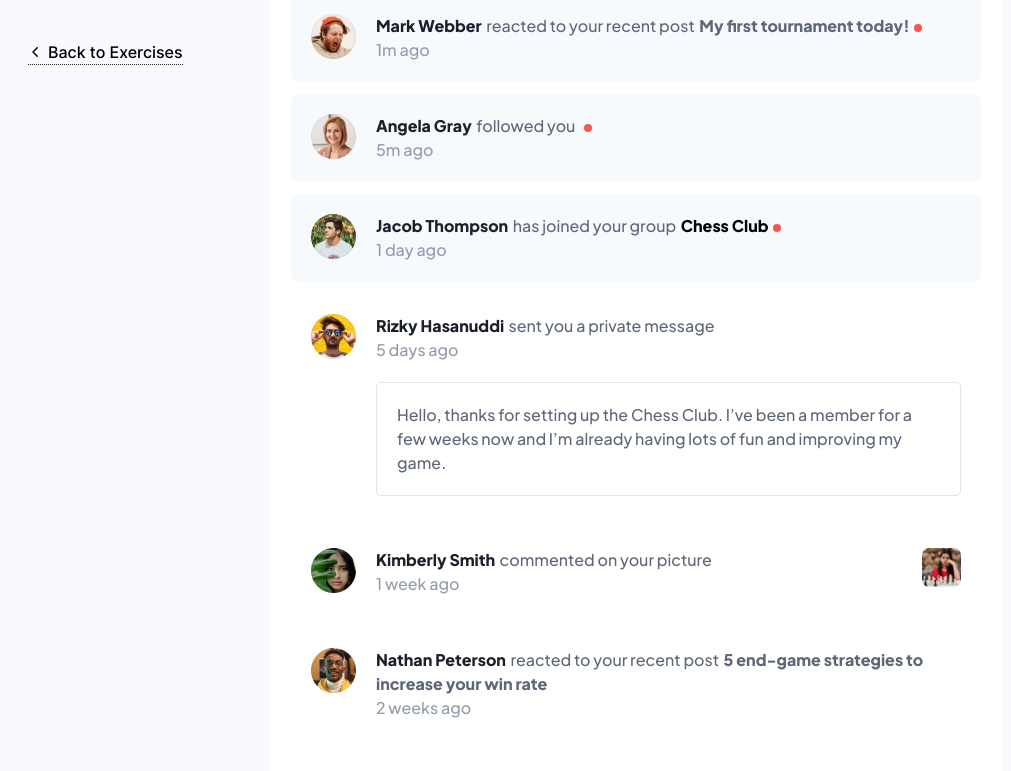
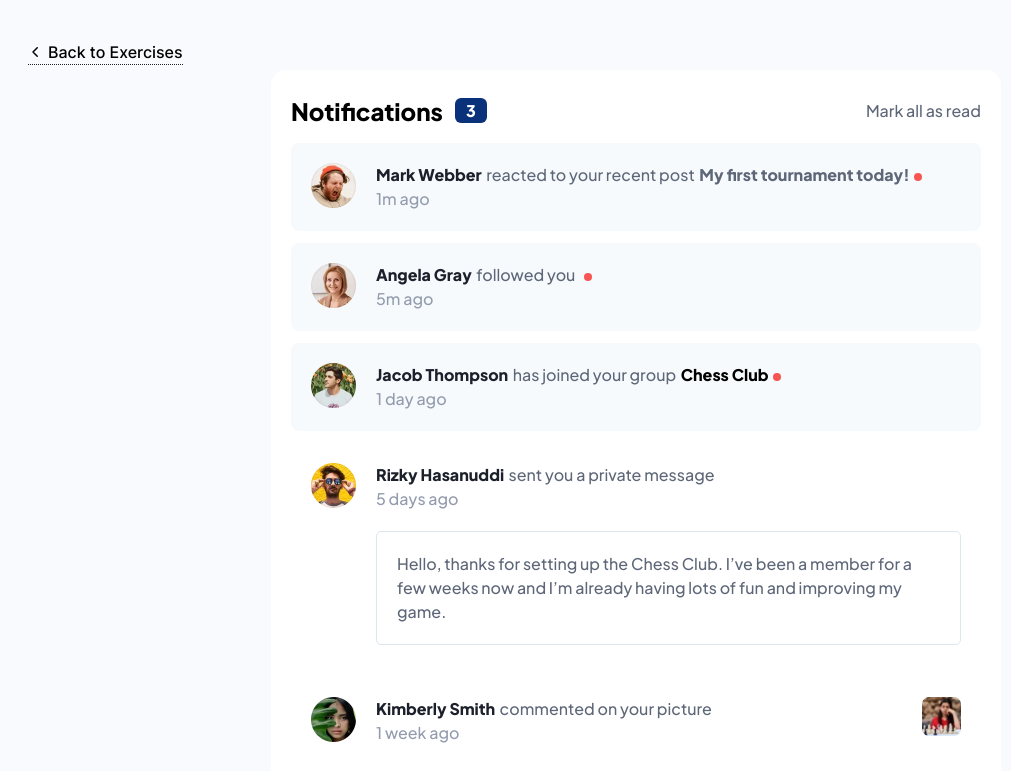
Before and after one commit to 15077693d/frontend-mentor-with-tailwind, a Next.js app: page /exercises/ex3 in a window 1280 px wide. Shown: the top 771 px of the page, without its empty margins (4-1015 px from the left). Built offline with nearby package versions, Linux system fonts and the light colour scheme.

Commit message:
fix: w-screen in ex3

```diff
--- a/src/pages/exercises/ex3.tsx
+++ b/src/pages/exercises/ex3.tsx
@@ -6,7 +6,7 @@ import { Notifications } from '@/components/ex3/Notifications/Notifications';
 export default function NotificationPage() {
   return (
     <ExerciseLayout
-      className='flex h-screen w-screen items-center  justify-center  bg-[#F9FAFD]'
+      className='flex  justify-center bg-[#F9FAFD] py-[70px]'
       templateTitle='Notification Page'
     >
       <Notifications />
```
